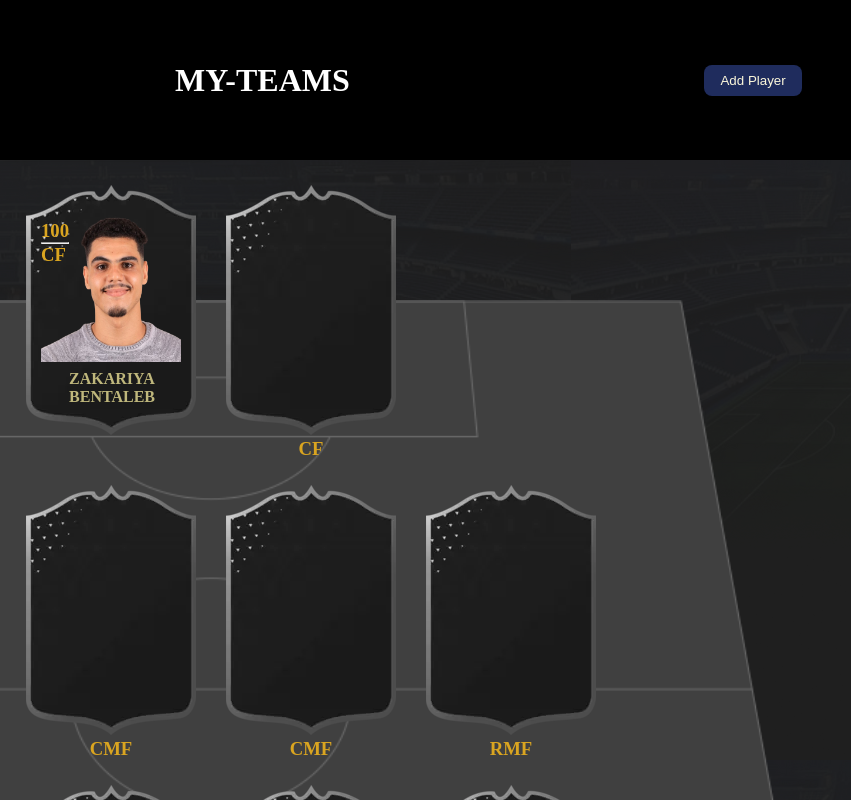
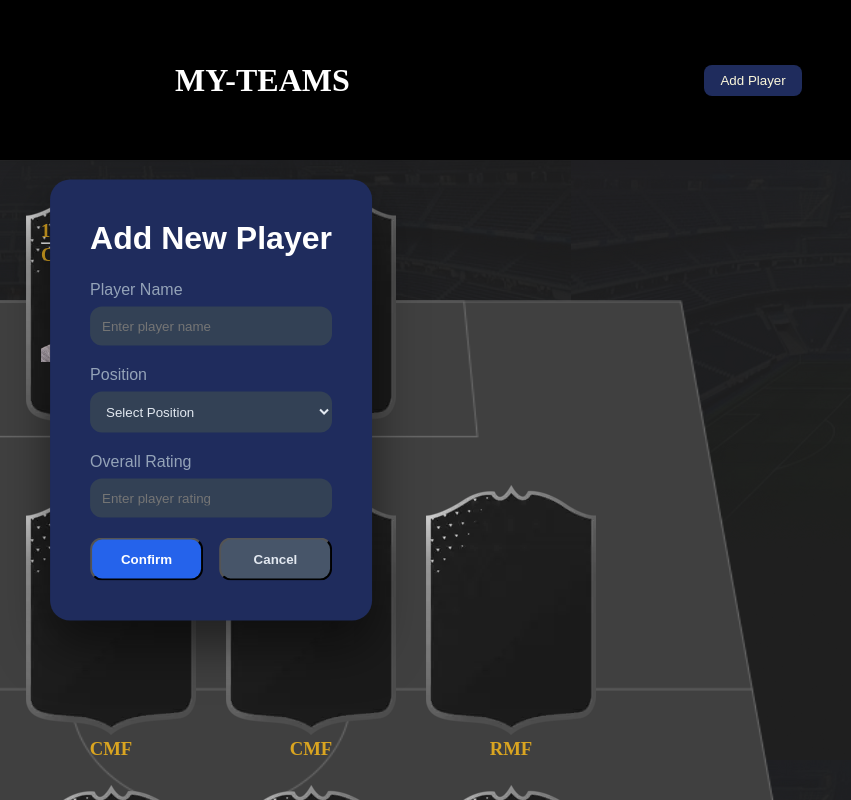
Before and after one commit to zakariyabentaleb/LA-BREAKERS, a plain HTML site: page index.html in a window 1280 px wide. Both pictures are taken after a click on the button "Add Player". Shown: the top 800 px of the page, 429-1280 px from the left. Drawn offline with Linux system fonts and the light colour scheme.

Commit message:
add popup and fonction for show it and hide it

```diff
--- a/css/style.css
+++ b/css/style.css
@@ -188,6 +188,108 @@ h1{
     margin-top: 26%;
     margin-left: 15%;
 }
+/* ****************pop up **************** */
+
+#footballPopup {
+    position: fixed;
+    top: 50%;
+    left: 50%;
+    transform: translate(-50%, -50%);
+    display: flex;
+    align-items: center;
+    justify-content: center;
+}
+
+.popup-content {
+    background:rgba(31,44,93,255);
+    padding: 2.5rem;
+    border-radius: 1.25rem;
+    box-shadow: 0 25px 50px rgba(0, 0, 0, 0.5);
+    max-width: 500px;
+    width: 100%;
+    color: #f1f5f9;
+    font-family: 'Poppins', sans-serif;
+
+}
+
+
+.popup-title {
+    font-size: 2rem;
+    font-weight: bold;
+    text-align: center;
+    margin-bottom: 1.5rem;
+    color:white;
+}
+
+
+.input-group {
+    margin-bottom: 1.25rem;
+}
+
+.input-group label {
+    display: block;
+    font-weight: 500;
+    margin-bottom: 0.5rem;
+    color: #94a3b8;
+}
+
+.input-group input,
+.input-group select {
+    width: 100%;
+    padding: 0.75rem;
+    border: none;
+    border-radius: 0.75rem;
+    background-color: #334155;
+    color: #e2e8f0;
+    transition: box-shadow 0.3s, background-color 0.3s;
+}
+
+.input-group input:focus,
+.input-group select:focus {
+    outline: none;
+    background-color: #475569;
+    box-shadow: 0 0 0 3px rgba(96, 165, 250, 0.3);
+}
+
+.button-group {
+    display: flex;
+    justify-content: space-between;
+    gap: 1rem;
+}
+
+.button-primary,
+.button-secondary {
+    flex: 1;
+    padding: 0.75rem 0;
+    font-weight: 600;
+    border-radius: 0.75rem;
+    cursor: pointer;
+    transition: background-color 0.3s, transform 0.2s;
+}
+
+.button-primary {
+    background-color: #2563eb;
+    color: white;
+}
+
+.button-primary:hover {
+    background-color: #1d4ed8;
+
+}
+
+.button-secondary {
+    background-color: #475569;
+    color: #e2e8f0;
+}
+
+.button-secondary:hover {
+    background-color: #64748b;
+}
+.hidden {
+    display: none;
+}
+
+/* *********** */
 @media (max-width: 768px) {
     .header {
         flex-direction: column;
--- a/index.html
+++ b/index.html
@@ -15,7 +15,7 @@
             <h1>MY-TEAMS</h1>
         </div>
         <div class="add-player-container">
-            <button class="add-player-button">Add Player</button>
+            <button  id="add" class="add-player-button">Add Player</button>
         </div>
        </div>
     </header>
@@ -63,5 +63,42 @@
          </div>
         </div>
     </section>
+    <!-- --------------------------------- my popup ------------------------------------------ -->
+    <div id="footballPopup"  >
+      <div id="footballPopupform" class="popup-content hidden">
+          <h2 class="popup-title">Add New Player</h2>
+
+
+          <div class="input-group">
+              <label for="playerName">Player Name</label>
+              <input id="playerName" type="text" placeholder="Enter player name"/>
+          </div>
+
+
+          <div class="input-group">
+              <label for="playerPosition">Position</label>
+              <select id="playerPosition">
+                  <option value="">Select Position</option>
+                  <option value="forward">CF</option>
+                  <option value="midfielder">LMF</option>
+                  <option value="defender">CMF</option>
+                  <option value="goalkeeper">RMF</option>
+                  <option value="goalkeeper">GK</option>
+              </select>
+          </div>
+
+          <div class="input-group">
+              <label for="playerRating">Overall Rating</label>
+              <input id="playerRating" type="number" min="1" max="99" placeholder="Enter player rating"/>
+          </div>
+
+          <div class="button-group">
+              <button id="addPlayer" class="button-primary">Confirm</button>
+              <button id="cancelPlayer" class="button-secondary">Cancel</button>
+          </div>
+      </div>
+  </div>
+  <!------------------------------------------------------------------------------->
 </body>
+<script src="./main.js"></script>
 </html>
--- a/main.js
+++ b/main.js
@@ -0,0 +1,11 @@
+// ------------------SHOW POPUP AND HIDE IT  ------------------------//
+const addButton = document.getElementById("add");
+const cancelButton = document.getElementById("cancelPlayer");
+
+function togglePopup() {
+    const pop = document.getElementById("footballPopupform");
+    pop.classList.toggle("hidden");
+}
+addButton.addEventListener("click", togglePopup);
+cancelButton.addEventListener("click", togglePopup);
+// ----------------------------------------------------------------------//
```
